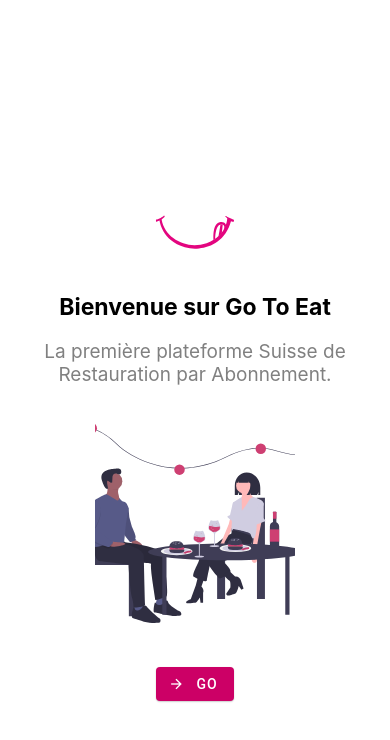
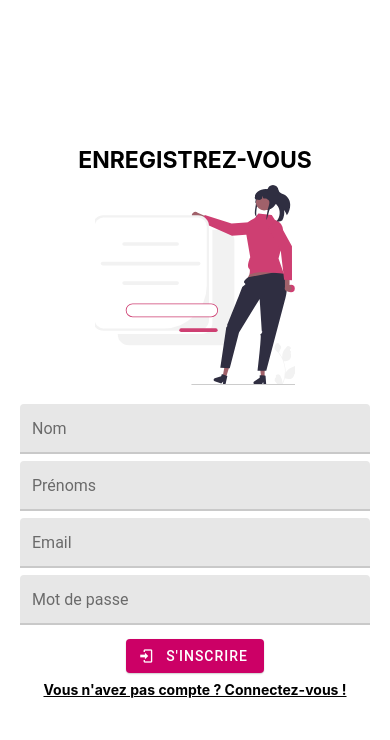
Before and after one commit to MrsRobbot/go-to-eat, a React Native app: screen /Signup in a window 390 px wide. Shown: the top 740 px of the page. Built offline with nearby package versions, Linux system fonts and the light colour scheme.

Commit message:
Page d'inscription design

```diff
--- a/App.js
+++ b/App.js
@@ -3,6 +3,9 @@
 import Experience from './pages/Experience';
 import HowItWork from './pages/HowItWork';
 import Welcome from './pages/Welcome';
+import Login from './pages/Login'
+import Signup from './pages/Signup'
+import Accueil from './pages/Accueil'
 import { NavigationContainer } from '@react-navigation/native';
 import { createNativeStackNavigator } from '@react-navigation/native-stack';
 
@@ -15,6 +18,9 @@
         <Stack.Screen name="Welcome" component={Welcome} options={{headerShown: false}} />
         <Stack.Screen name="HowItWork" component={HowItWork} options={{headerShown: false}} />
         <Stack.Screen name="Experience" component={Experience} options={{headerShown: false}} />
+        <Stack.Screen name="Signup" component={Signup} options={{headerShown: false}} />
+        <Stack.Screen name="Login" component={Login} options={{headerShown: false}} />
+        <Stack.Screen name="Accueil" component={Accueil} options={{headerShown: false}} />
       </Stack.Navigator>
     </NavigationContainer>
   );
--- a/assets/images.js
+++ b/assets/images.js
@@ -6,6 +6,8 @@
 const vector4 = require("../assets/images/VECTOR-04.svg");
 const eat = require('../assets/images/eat.svg')
 const experience = require('../assets/images/experience.svg')
+const signup = require('../assets/images/signup.svg')
+const login = require('../assets/images/login.svg')
 
 
 export default {
@@ -16,5 +18,7 @@
     vector3,
     vector4,
     eat,
-    experience
+    experience,
+    signup,
+    login
 }
--- /dev/null
+++ b/pages/Signup.js
@@ -0,0 +1,84 @@
+import { StyleSheet, Text, View, Image } from 'react-native'
+import React from 'react'
+import images from '../assets/images'
+import { Button as ButtonPaper, TextInput } from 'react-native-paper';
+
+const Signup = ({navigation}) => {
+  return (
+    <View style={styles.container}>
+      <View style={styles.View}>
+        <Text style={styles.title}>ENREGISTREZ-VOUS</Text>
+        <Image
+            source={images.signup}
+            style={{
+                height:200,
+                width:200,
+                marginTop:"3%"
+            }}
+        />
+        <View style={{marginTop:"5%"}}>
+            <TextInput
+                label="Nom"
+                keyboardAppearance="default"
+                style={{
+                    marginBottom:"2%",
+                    width: 350,
+                    height:50
+                }}
+            />
+            <TextInput
+                label="Prénoms"
+                keyboardAppearance="default"
+                style={{
+                    marginBottom:"2%",
+                    width: 350,
+                    height:50
+                }}
+            />
+            <TextInput
+                label="Email"
+                keyboardAppearance="default"
+                keyboardType="email-address"
+                style={{
+                    marginBottom:"2%",
+                    width: 350,
+                    height:50
+                }}
+            />
+            <TextInput
+                label="Mot de passe"
+                keyboardAppearance="default"
+                secureTextEntry
+                style={{
+                    marginBottom:"2%",
+                    width: 350,
+                    height:50
+                }}
+            />
+
+        </View>
+            <ButtonPaper style={{backgroundColor:"#cc0066", marginTop:"2%"}} icon="login" mode='contained' onPress={() => navigation.navigate('Accueil')}>S'INSCRIRE</ButtonPaper>
+            <Text onPress={()=>navigation.navigate('Login')} style={{fontWeight:'bold', textAlign:'center', marginTop:"2%", textDecorationLine:"underline"}}>Vous n'avez pas compte ? Connectez-vous !</Text>
+      </View>
+    </View>
+  )
+}
+
+export default Signup
+
+const styles = StyleSheet.create({
+    container:{
+        flex:1,
+        backgroundColor:"white",
+        padding:10
+    },
+    View:{
+        flex:1,
+        alignItems:"center",
+        justifyContent:"center"
+    },
+    title:{
+        fontSize:23,
+        fontWeight:"bold",
+    },
+})
```
Also changed, not shown: assets/images/signup.svg (added).
